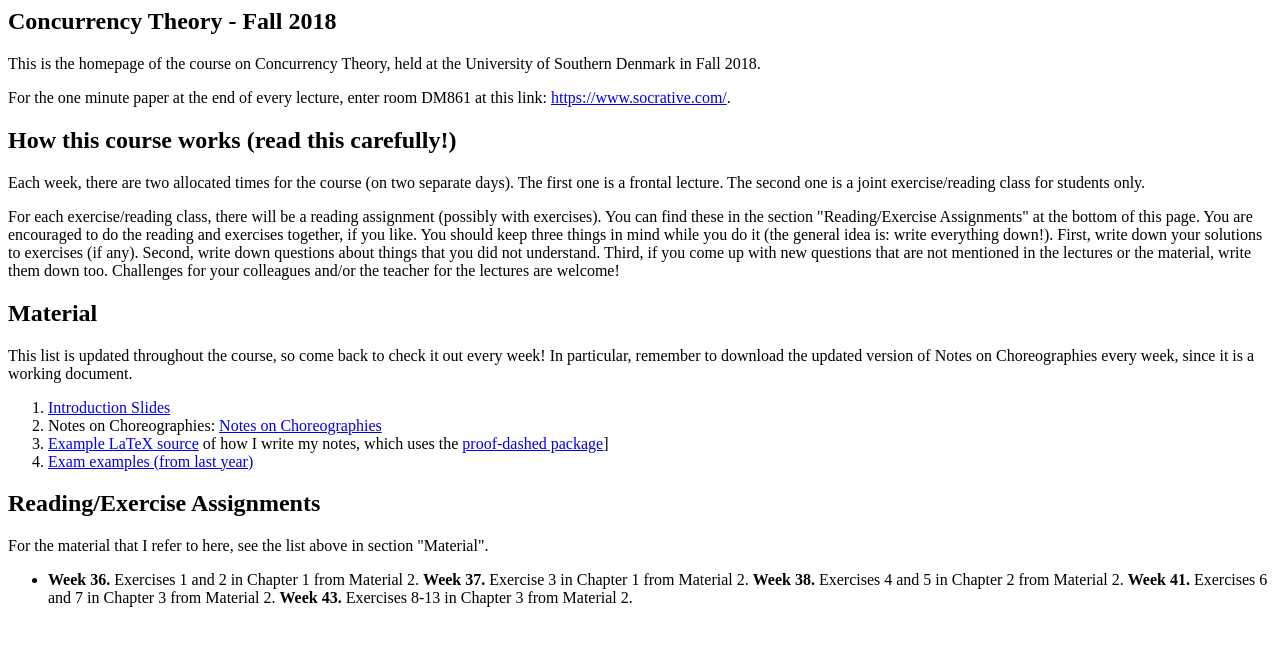
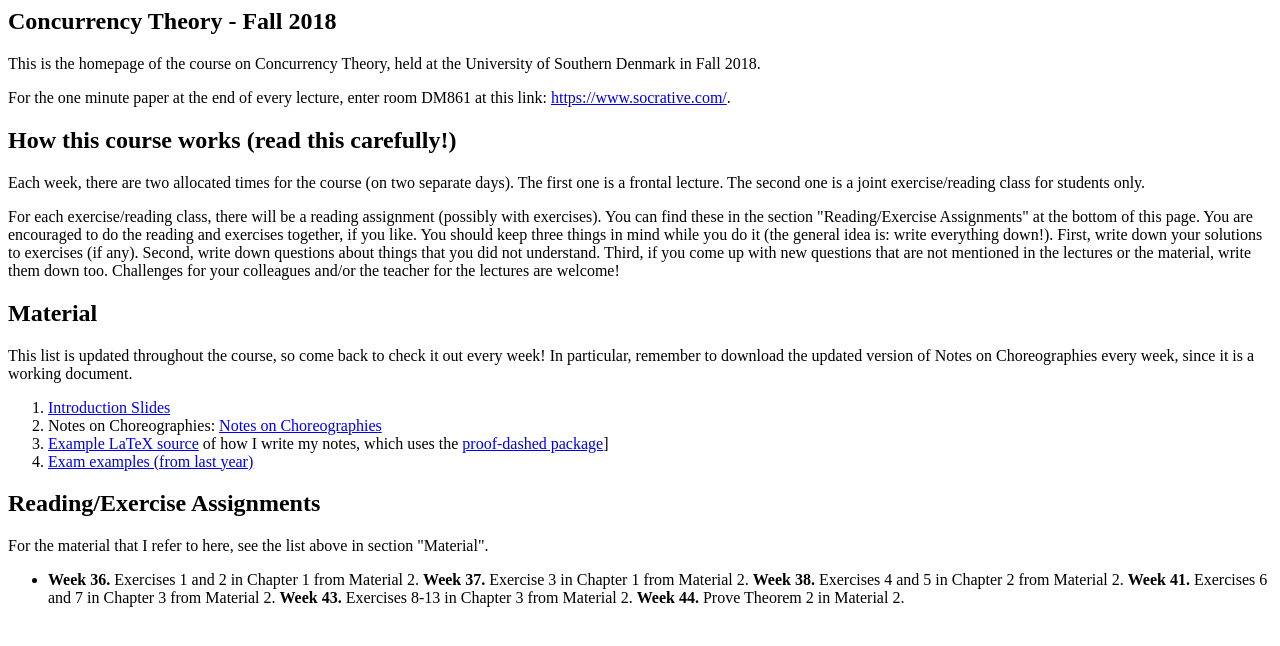
Before and after one commit to fmontesi/website, a plain HTML site: page web/teaching/ct-2018/index.html in a window 1280 px wide. Drawn offline with Linux system fonts and the light colour scheme.

Commit message:
Exercises

```diff
--- a/web/teaching/ct-2018/index.html
+++ b/web/teaching/ct-2018/index.html
@@ -63,6 +63,8 @@ For the material that I refer to here, see the list above in section "Material".
 	Exercises 6 and 7 in Chapter 3 from Material 2.
 	<strong>Week 43.</strong>
 	Exercises 8-13 in Chapter 3 from Material 2.
+	<strong>Week 44.</strong>
+	Prove Theorem 2 in Material 2.
 </li>
 <!-- <li><strong>Week 37.</strong>
 	Refresh your memory on ephemeral truth by re-reading Section 3 of Material 2.
```
